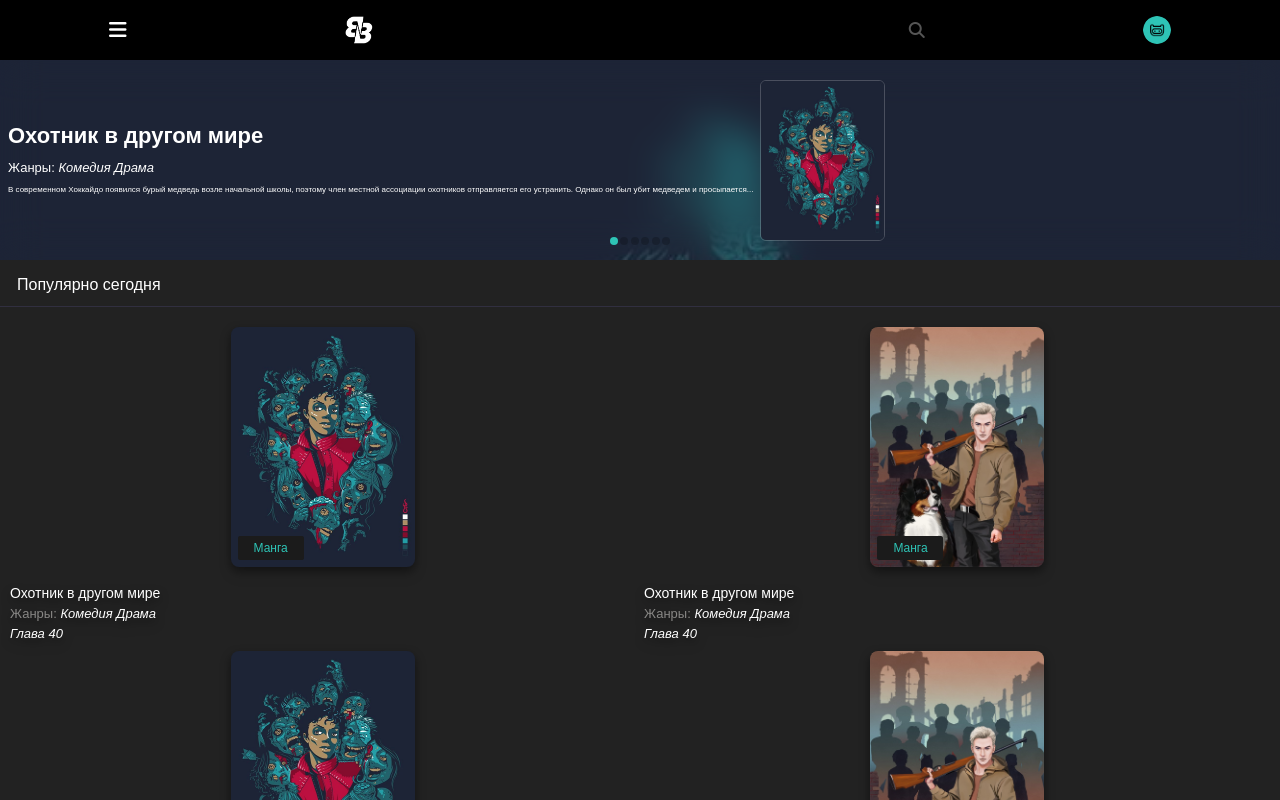
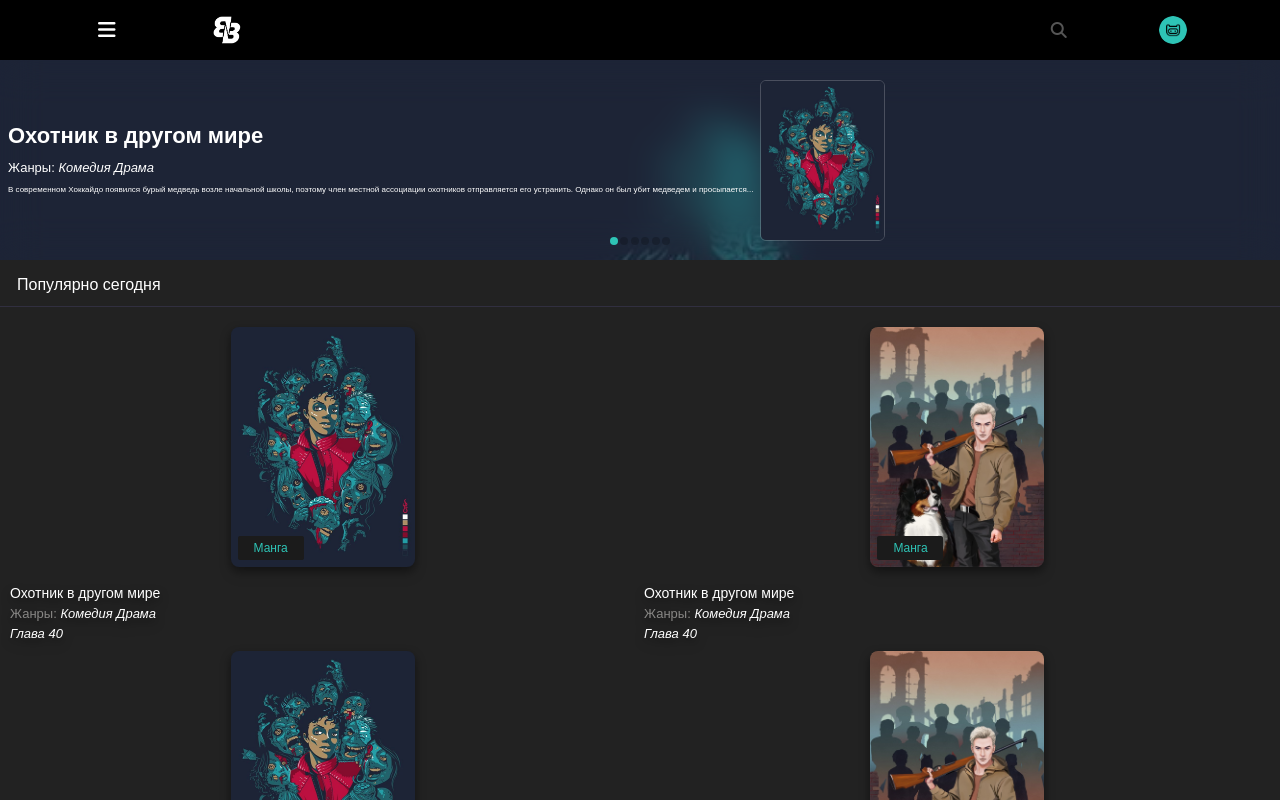
Before and after one commit to Animila/bbteam_front, a React (Vite) app: page / in a window 1280 px wide. Shown: the top 800 px of the page. Built offline with nearby package versions, Linux system fonts and the light colour scheme; a web font is replaced by a local one.

Commit message:
исправление header

```diff
--- a/src/components/Header/Header.jsx
+++ b/src/components/Header/Header.jsx
@@ -24,23 +24,26 @@ function Header() {
 	}
 
 	return (
-		<div className='w-full bg-black h-[60px] flex items-center justify-around'>
+		<div className=' bg-black h-[60px] grid grid-cols-6'>
 			{isSearch && <InputSearch handlerIsSearch={handlerIsSearch} />}
+			<div className='col-1 flex justify-center items-center'>
 				<i
 					className='fa-solid fa-bars text-white text-xl'
 					onClick={handleActiveLeftMenu}
 				/>
-			<Link to='/'>
+			</div>
+			<Link to='/' className='col-2 flex justify-start items-center'>
 				<img src='./images/logo.png' className='w-[28px] h-[28px]' />
 			</Link>
 
-			<div className='min-w-[100px]'></div>
-
+			<div className='col-start-5 flex justify-end items-center'>
 				<i
 					className='fa-sharp fa-solid fa-magnifying-glass text-[#555555]'
 					onClick={handlerIsSearch}
 				/>
+			</div>
 
+			<div className='col-start-6 flex justify-center items-center'>
 				<div className='relative'>
 					<img
 						src={`${
@@ -53,8 +56,9 @@ function Header() {
 					<div
 						className={`${
 							isAuth && countNotification != 0 ? '' : 'hidden'
-					} absolute top-0 right-0 w-2 h-2 bg-[#23B1A5] rounded-full`}
+						} absolute top-0 right-0 w-2 h-2 bg-[#23B1A5] rounded-full `}
 					></div>
+				</div>
 			</div>
 
 			<RightMenu
```
Lines whose indentation alone changed are shown as unchanged.
